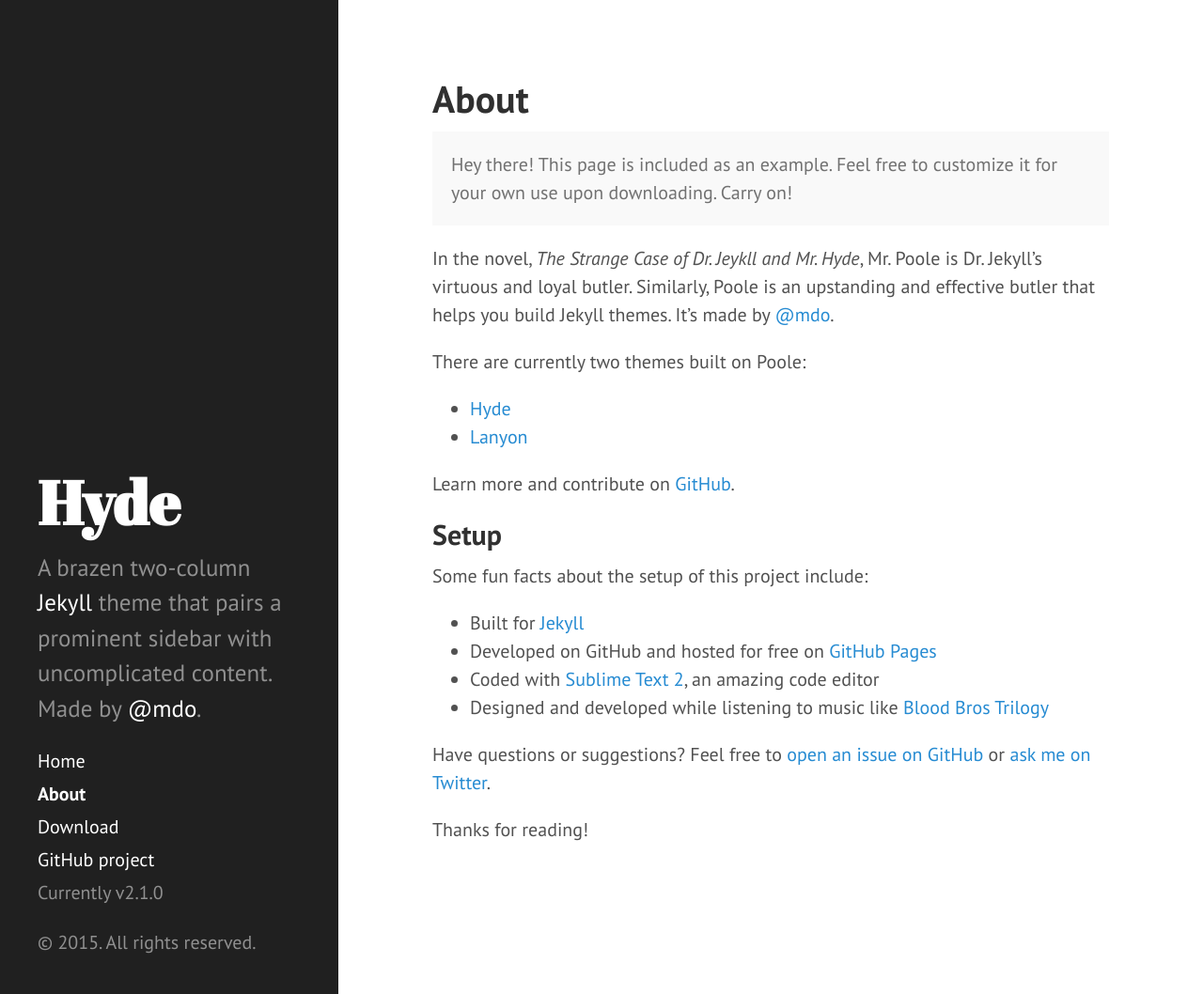
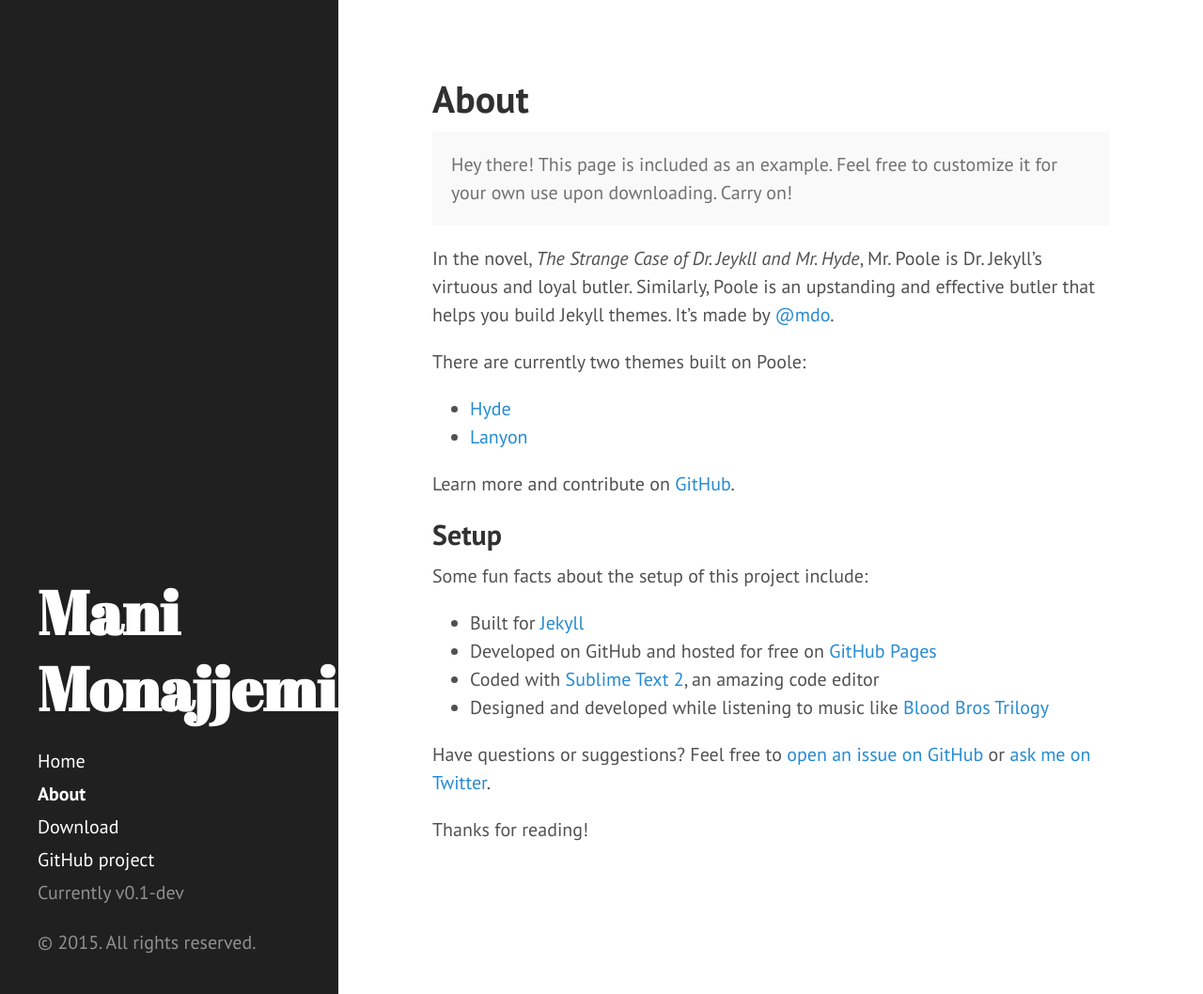
Before and after one commit to mani-monaj/mani-monaj.github.io, a Jekyll site: the page built from about.md, in a window 1280 px wide and 1058 px high. Shown: the whole window at 94% size. Built offline with Jekyll 4.4.1, drawn with Linux system fonts in a browser that asks for light colours; Markdown is read by kramdown in place of the engine named in the settings.

Commit message:
Move all sample posts to draft + Edit config

```diff
--- a/_config.yml
+++ b/_config.yml
@@ -7,20 +7,20 @@
 relative_permalinks: true
 
 # Setup
-title:            Hyde
-tagline:          'A Jekyll theme'
-description:      'A brazen two-column <a href="http://jekyllrb.com" target="_blank">Jekyll</a> theme that pairs a prominent sidebar with uncomplicated content. Made by <a href="https://twitter.com/mdo" target="_blank">@mdo</a>.'
-url:              http://hyde.getpoole.com
+title:            Mani Monajjemi
+tagline:          "Personal Website"
+description:      ''
+url:              http://mani.im
 baseurl:          /
 
 author:
-  name:           'Mark Otto'
-  url:            https://twitter.com/mdo
+  name:           'Mani Monajjemi'
+  url:            https://twitter.com/mani_monaj
 
 paginate:         5
 
 # Custom vars
-version:          2.1.0
+version:          0.1-dev
 
 github:
   repo:           https://github.com/poole/hyde
```
Also changed, not shown: _drafts/2012-02-06-whats-jekyll.md (renamed from _posts/2012-02-06-whats-jekyll.md), _drafts/2012-02-07-example-content.md (renamed from _posts/2012-02-07-example-content.md), _drafts/2013-12-28-introducing-hyde.md (renamed from _posts/2013-12-28-introducing-hyde.md), index.md (renamed from index.html).
